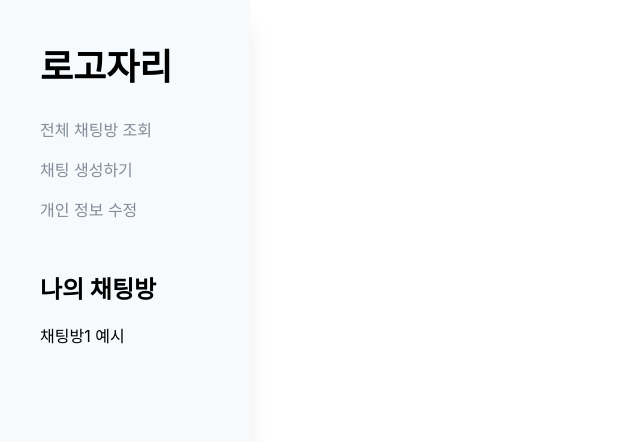
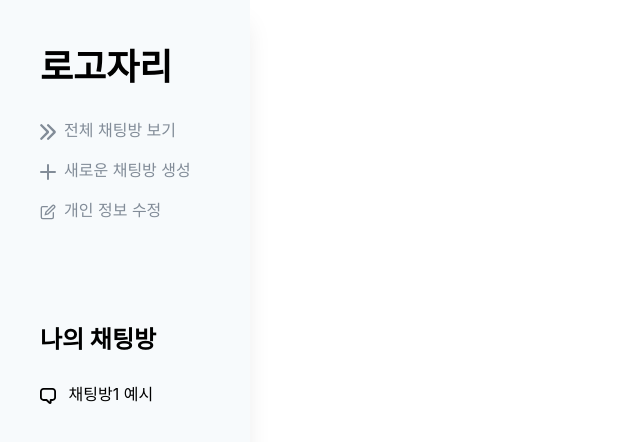
Before and after one commit to KDT1-FE/Y_FE_Toy2, a React (Create React App) app: page / in a window 1280 px wide. Shown: the top 442 px of the page, without its empty margins (0-640 px from the left). Built offline with nearby package versions, Linux system fonts and the light colour scheme.

Commit message:
design: 사이드바 차크라 아이콘 설치 후 적용

```diff
--- a/package.json
+++ b/package.json
@@ -3,6 +3,7 @@
   "version": "0.1.0",
   "private": true,
   "dependencies": {
+    "@chakra-ui/icons": "^2.1.1",
     "@chakra-ui/react": "^2.8.1",
     "@emotion/react": "^11.11.1",
     "@emotion/styled": "^11.11.0",
--- a/src/App.tsx
+++ b/src/App.tsx
@@ -1,17 +1,14 @@
 import React from 'react';
-import { ChakraProvider, Flex } from '@chakra-ui/react';
-
+import { Flex } from '@chakra-ui/react';
 import SideBar from './components/SideBar/SideBar';
 
 function App() {
   return (
-    <ChakraProvider>
-      <div className="App">
-        <Flex>
-          <SideBar />
-        </Flex>
-      </div>
-    </ChakraProvider>
+    <div className="App">
+      <Flex>
+        <SideBar />
+      </Flex>
+    </div>
   );
 }
 
--- a/src/components/SideBar/SideBar.tsx
+++ b/src/components/SideBar/SideBar.tsx
@@ -1,5 +1,6 @@
 import React from 'react';
 import { Box, Text } from '@chakra-ui/react';
+import { AddIcon, EditIcon, ArrowRightIcon, ChatIcon } from '@chakra-ui/icons';
 
 const SideBar = () => {
   return (
@@ -17,16 +18,29 @@ const SideBar = () => {
         로고자리
       </Text>
       <Box color="#828C98">
-        <Text mb={4}>전체 채팅방 조회</Text>
-        <Text mb={4}>채팅 생성하기</Text>
-        <Text mb={4}>개인 정보 수정</Text>
+        <Text mb={4}>
+          <ArrowRightIcon mr={2} />
+          전체 채팅방 보기
+        </Text>
+
+        <Text mb={4}>
+          <AddIcon mr={2} />
+          새로운 채팅방 생성
+        </Text>
+
+        <Text mb={4}>
+          <EditIcon mr={2} />
+          개인 정보 수정
+        </Text>
       </Box>
-      <Box mt={50}>
-        <Text fontSize="2xl" fontWeight="bold" mb={4}>
+      <Box mt={100}>
+        <Text fontSize="2xl" fontWeight="bold" mb={6}>
           나의 채팅방
         </Text>
         <Box>
-          <Text>채팅방1 예시</Text>
+          <Text>
+            <ChatIcon mr={2} /> 채팅방1 예시
+          </Text>
         </Box>
       </Box>
     </Box>
--- a/src/index.tsx
+++ b/src/index.tsx
@@ -2,13 +2,16 @@ import React from 'react';
 import ReactDOM from 'react-dom/client';
 import App from './App';
 import reportWebVitals from './reportWebVitals';
+import { ChakraProvider } from '@chakra-ui/react';
 
 const root = ReactDOM.createRoot(
   document.getElementById('root') as HTMLElement
 );
 root.render(
   <React.StrictMode>
-    <App />
+    <ChakraProvider>
+      <App />
+    </ChakraProvider>
   </React.StrictMode>
 );
 
```
Also changed, not shown: 1 other file (tests, documents, lock files or other folders).
